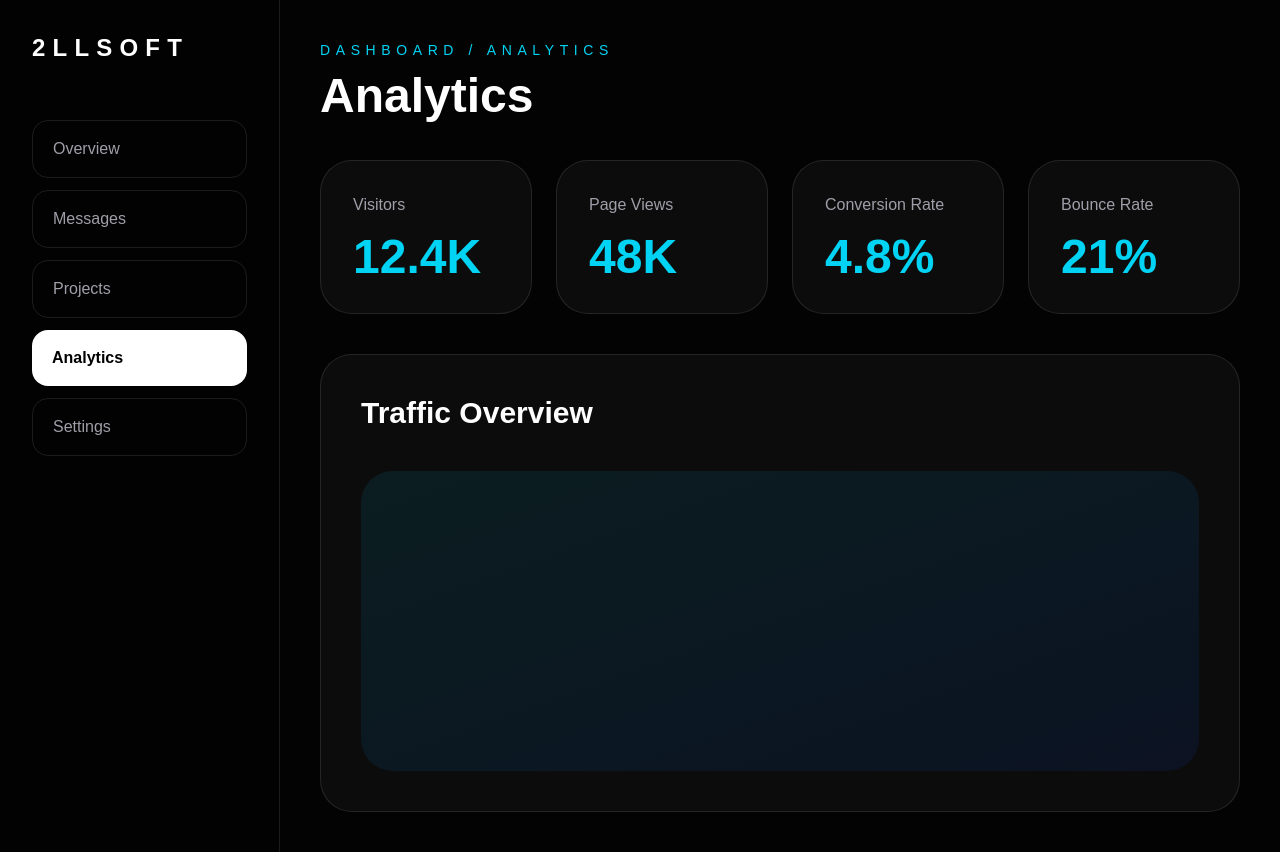
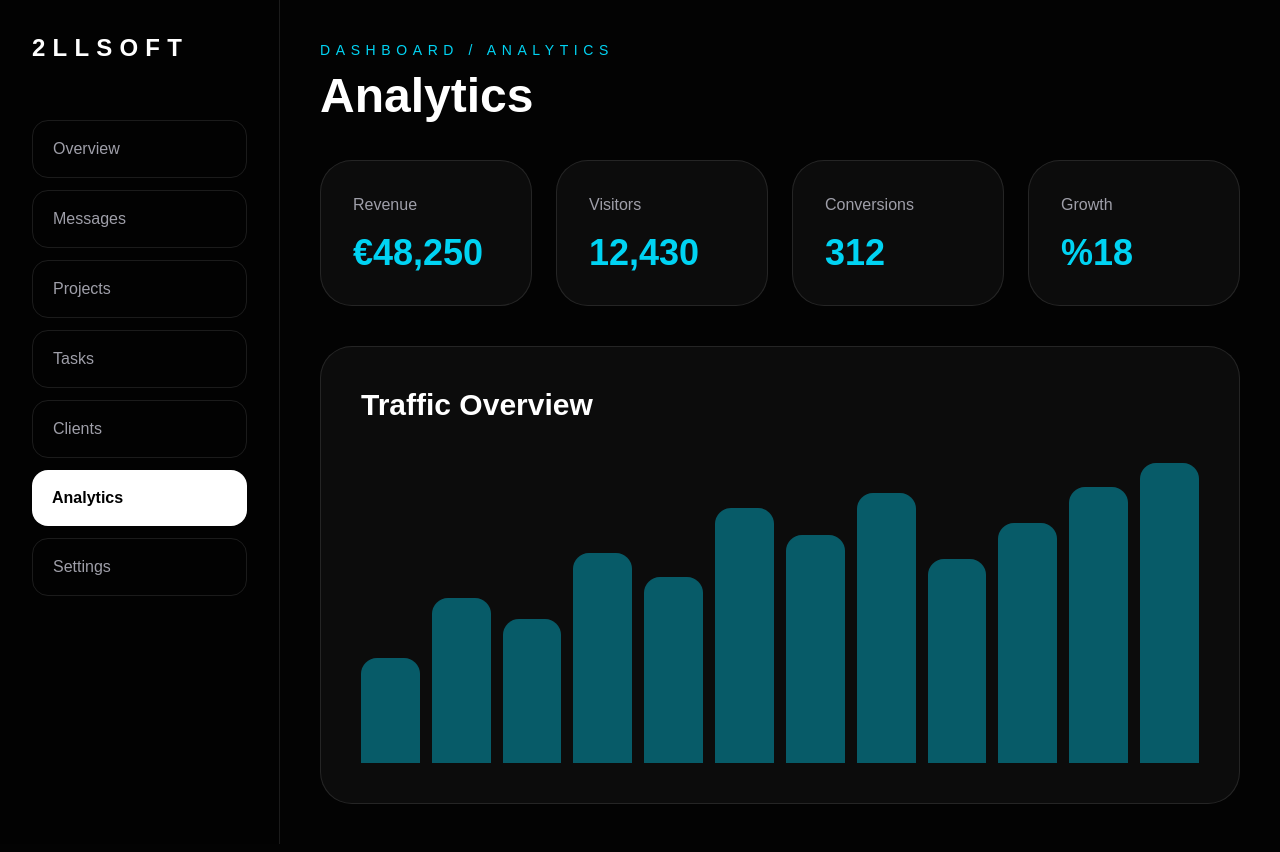
Before and after one commit to 2LLSOFT/2llsoft-clean, a Next.js app: page /dashboard/analytics in a window 1280 px wide. Built offline with nearby package versions, Linux system fonts and the light colour scheme.

Commit message:
connect analytics dashboard

```diff
--- a/app/dashboard/analytics/page.tsx
+++ b/app/dashboard/analytics/page.tsx
@@ -1,25 +1,47 @@
+"use client";
+
 import Link from "next/link";
+import { useEffect, useState } from "react";
 
-const analytics = [
+type Analytics = {
+  revenue: number;
+  visitors: number;
+  conversions: number;
+  growth: number;
+};
+
+export default function AnalyticsPage() {
+  const [analytics, setAnalytics] = useState<Analytics | null>(null);
+
+  async function loadAnalytics() {
+    const response = await fetch("/api/analytics");
+    const data = await response.json();
+    setAnalytics(data);
+  }
+
+  useEffect(() => {
+    loadAnalytics();
+  }, []);
+
+  const stats = [
+    {
+      label: "Revenue",
+      value: analytics ? `€${analytics.revenue.toLocaleString()}` : "...",
+    },
     {
       label: "Visitors",
-    value: "12.4K",
+      value: analytics ? analytics.visitors.toLocaleString() : "...",
     },
     {
-    label: "Page Views",
-    value: "48K",
+      label: "Conversions",
+      value: analytics ? analytics.conversions.toLocaleString() : "...",
     },
     {
-    label: "Conversion Rate",
-    value: "4.8%",
-  },
-  {
-    label: "Bounce Rate",
-    value: "21%",
+      label: "Growth",
+      value: analytics ? `%${analytics.growth}` : "...",
     },
   ];
 
-export default function AnalyticsPage() {
   return (
     <main className="flex min-h-screen bg-[#030303] text-white">
       <aside className="hidden w-[280px] border-r border-white/10 bg-black/40 p-8 md:block">
@@ -38,6 +60,14 @@ export default function AnalyticsPage() {
 
           <Link href="/dashboard/projects" className="block rounded-2xl border border-white/10 px-5 py-4 text-zinc-400">
             Projects
+          </Link>
+
+          <Link href="/dashboard/tasks" className="block rounded-2xl border border-white/10 px-5 py-4 text-zinc-400">
+            Tasks
+          </Link>
+
+          <Link href="/dashboard/clients" className="block rounded-2xl border border-white/10 px-5 py-4 text-zinc-400">
+            Clients
           </Link>
 
           <Link href="/dashboard/analytics" className="block rounded-2xl bg-white px-5 py-4 font-bold text-black">
@@ -60,7 +90,7 @@ export default function AnalyticsPage() {
         </h1>
 
         <div className="mt-10 grid gap-6 md:grid-cols-4">
-          {analytics.map((item) => (
+          {stats.map((item) => (
             <div
               key={item.label}
               className="rounded-[2rem] border border-white/10 bg-white/[0.04] p-8"
@@ -69,7 +99,7 @@ export default function AnalyticsPage() {
                 {item.label}
               </p>
 
-              <h2 className="mt-4 text-5xl font-black text-cyan-400">
+              <h2 className="mt-4 text-4xl font-black text-cyan-400">
                 {item.value}
               </h2>
             </div>
@@ -81,7 +111,17 @@ export default function AnalyticsPage() {
             Traffic Overview
           </h2>
 
-          <div className="mt-10 h-[300px] rounded-[2rem] bg-gradient-to-br from-cyan-500/10 to-blue-700/10" />
+          <div className="mt-10 grid h-[300px] grid-cols-12 items-end gap-3">
+            {[35, 55, 48, 70, 62, 85, 76, 90, 68, 80, 92, 100].map(
+              (height, index) => (
+                <div
+                  key={index}
+                  className="rounded-t-2xl bg-cyan-400/40"
+                  style={{ height: `${height}%` }}
+                />
+              )
+            )}
+          </div>
         </div>
       </section>
     </main>
```
Lines whose indentation alone changed are shown as unchanged.
